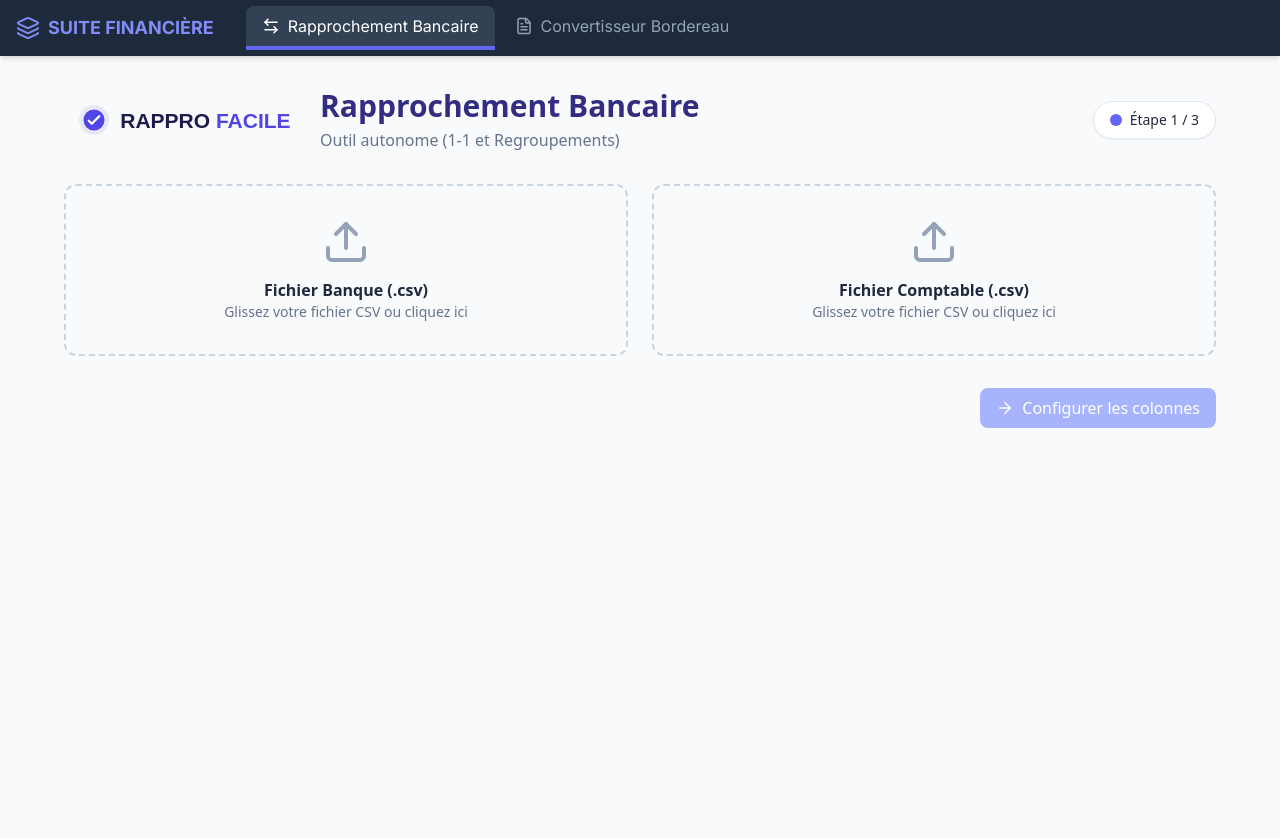
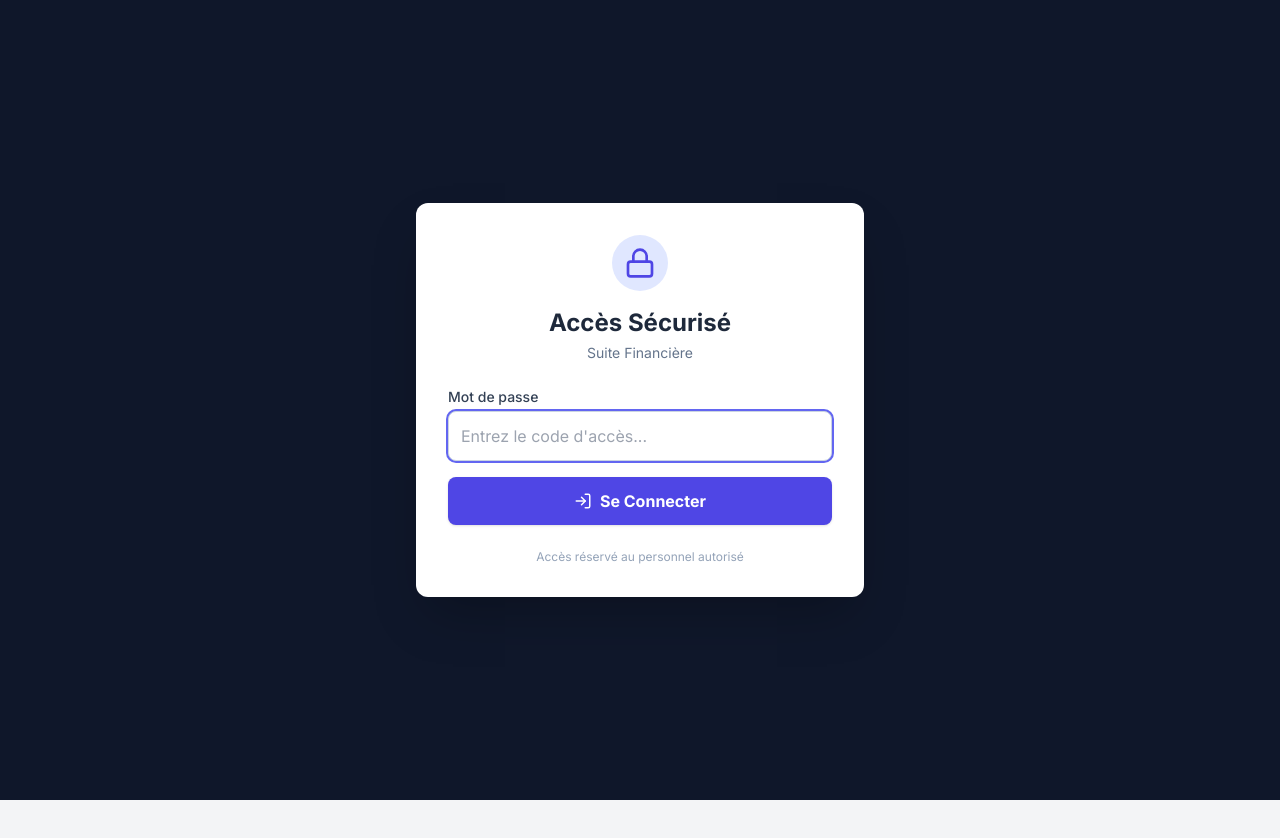
Before and after one commit to benitolab/Rappro, a React (Vite) app: page / in a window 1280 px wide. Shown: the top 838 px of the page. After the commit the page ends 800 px from the top, so only its background shows below. Built offline with nearby package versions, Linux system fonts and the light colour scheme.

Commit message:
feat: Add authentication protection

```diff
--- a/App.tsx
+++ b/App.tsx
@@ -1,10 +1,71 @@
 import React, { useState } from 'react';
-import { ArrowLeftRight, FileText, Layers } from 'lucide-react';
+import { ArrowLeftRight, FileText, Layers, Lock, LogIn } from 'lucide-react';
 import RapprochementApp from './RapprochementApp';
 import ConvertisseurBordereau from './ConvertisseurBordereau';
 
 export default function App() {
+  const [isAuthenticated, setIsAuthenticated] = useState(false);
+  const [password, setPassword] = useState("");
+  const [error, setError] = useState(false);
   const [currentApp, setCurrentApp] = useState<'rappro' | 'convert'>('rappro');
+
+  const handleLogin = (e: React.FormEvent) => {
+    e.preventDefault();
+    if (password === '@Century21') {
+      setIsAuthenticated(true);
+      setError(false);
+    } else {
+      setError(true);
+      setPassword("");
+    }
+  };
+
+  if (!isAuthenticated) {
+    return (
+      <div className="min-h-screen bg-slate-900 flex items-center justify-center p-4">
+        <div className="bg-white rounded-xl shadow-2xl p-8 max-w-md w-full animate-in fade-in zoom-in duration-300">
+          <div className="flex flex-col items-center mb-6">
+            <div className="bg-indigo-100 p-3 rounded-full mb-4">
+              <Lock className="text-indigo-600" size={32} />
+            </div>
+            <h1 className="text-2xl font-bold text-slate-800">Accès Sécurisé</h1>
+            <p className="text-slate-500 text-sm mt-1">Suite Financière</p>
+          </div>
+
+          <form onSubmit={handleLogin} className="space-y-4">
+            <div>
+              <label className="block text-sm font-medium text-slate-700 mb-1">Mot de passe</label>
+              <input
+                type="password"
+                value={password}
+                onChange={(e) => {
+                  setPassword(e.target.value);
+                  setError(false);
+                }}
+                className={`w-full p-3 border rounded-lg outline-none focus:ring-2 transition-all ${error ? 'border-red-300 ring-2 ring-red-100' : 'border-slate-300 focus:ring-indigo-500'
+                  }`}
+                placeholder="Entrez le code d'accès..."
+                autoFocus
+              />
+              {error && <p className="text-red-500 text-xs mt-1 pl-1">Mot de passe incorrect</p>}
+            </div>
+
+            <button
+              type="submit"
+              className="w-full bg-indigo-600 hover:bg-indigo-700 text-white font-bold py-3 px-4 rounded-lg shadow transition-colors flex items-center justify-center gap-2"
+            >
+              <LogIn size={18} />
+              Se Connecter
+            </button>
+          </form>
+
+          <div className="mt-6 text-center">
+            <p className="text-xs text-slate-400">Accès réservé au personnel autorisé</p>
+          </div>
+        </div>
+      </div>
+    );
+  }
 
   return (
     <div className="min-h-screen bg-slate-100 flex flex-col">
```
